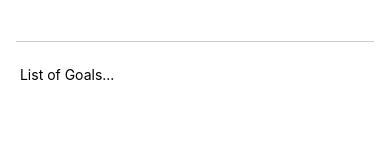
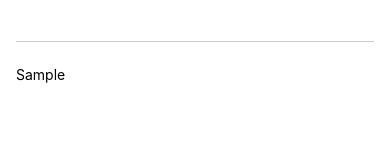
Before and after one commit to sunnyvuu/GoalGetter, a React Native app in the folder CoolProject/: screen / in a window 390 px wide. Both pictures are taken after typing "Sample" into the empty fields and a click on the button "ADD GOAL". Shown: the part 129-285 px from the top of the page. Built offline with nearby package versions, Linux system fonts and the light colour scheme.

Commit message:
created a goals state and displayed it in list format

```diff
--- a/CoolProject/App.js
+++ b/CoolProject/App.js
@@ -4,13 +4,14 @@ import { Button, StyleSheet, Text, TextInput, View } from 'react-native';
 
 export default function App() {
   const [enteredGoalText, setEnteredGoalText] = useState('');
+  const [goals, setGoals] = useState([]);
 
   function goalInputHandler(enteredText) {
     setEnteredGoalText(enteredText);
   }
 
   function addGoalHandler() {
-    console.log(enteredGoalText);
+    setGoals(currentGoals => [...goals, enteredGoalText]);
   }
 
 
@@ -24,7 +25,7 @@ export default function App() {
         onPress={addGoalHandler}/>
       </View>
       <View style={styles.goalsContainer}>
-        <Text> List of Goals...</Text>
+        {goals.map((goal) => <Text>{goal}</Text>)}
       </View>
     </View>
   );
```
